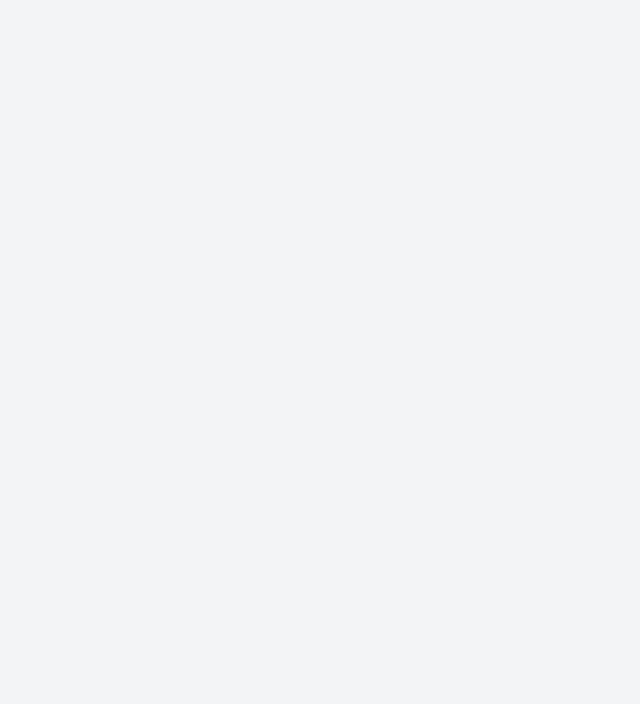
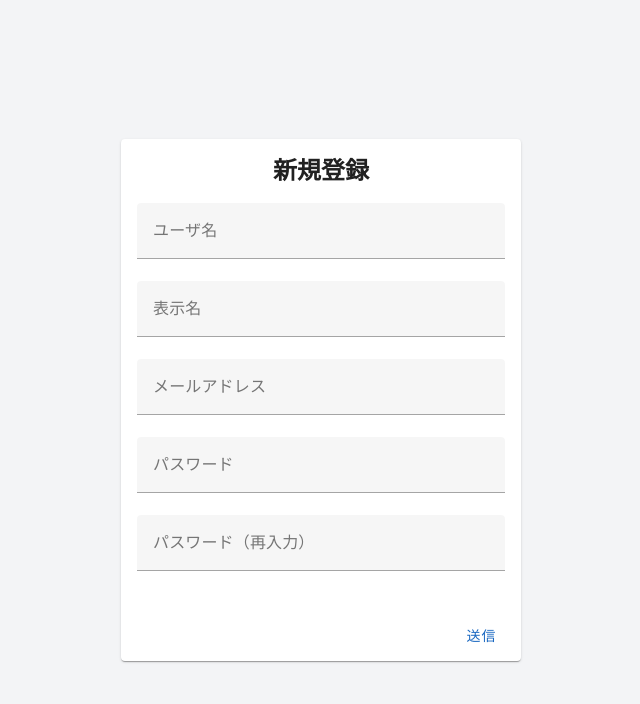
Before and after one commit to a2h1r0/QH_front, a Nuxt app: page /Register in a window 1280 px wide. Before the commit this address had no page. Shown: the top 704 px of the page, without its empty margins (319-959 px from the left). Built offline with nearby package versions, Linux system fonts and the light colour scheme.

Commit message:
#3 登録画面のベース実装

```diff
--- /dev/null
+++ b/pages/Register.vue
@@ -0,0 +1,87 @@
+<script setup lang="ts">
+const username = ref('');
+const display_name = ref('');
+const email = ref('');
+const password = ref('');
+const password_confirmation = ref('');
+// const accept = false;
+
+const registerForm = ref();
+const rules = {
+  username: [(value: any) => !!value || 'ユーザ名は必須項目です。'],
+  display_name: [(value: any) => !!value || '表示名は必須項目です。'],
+  email: [(value: any) => !!value || 'メールアドレスは必須項目です。'],
+  password: [(value: any) => !!value || 'パスワードは必須項目です。'],
+  password_confirmation: [
+    (value: any) => !!value || 'パスワード（再入力）は必須項目です。',
+  ],
+};
+
+const submit = async () => {
+  const validate = await registerForm.value.validate();
+
+  if (validate.valid) {
+    console.log('送信できそう');
+  }
+};
+</script>
+
+<template>
+  <div class="d-flex align-center justify-center fill-height">
+    <v-card min-width="400px" class="pt-4">
+      <h1 class="text-center text-h5 font-weight-bold">新規登録</h1>
+
+      <v-card-text>
+        <v-form ref="registerForm">
+          <v-text-field
+            label="ユーザ名"
+            name="username"
+            type="text"
+            v-model="username"
+            :rules="rules.username"
+            placeholder="a2h1r0"
+          />
+
+          <v-text-field
+            label="表示名"
+            name="display_name"
+            type="text"
+            v-model="display_name"
+            :rules="rules.display_name"
+            placeholder="検討くん"
+          />
+
+          <v-text-field
+            label="メールアドレス"
+            name="email"
+            type="email"
+            v-model="email"
+            :rules="rules.email"
+            placeholder="kentou@gmail.com"
+          />
+
+          <v-text-field
+            label="パスワード"
+            name="password"
+            type="password"
+            v-model="password"
+            :rules="rules.password"
+          />
+
+          <v-text-field
+            label="パスワード（再入力）"
+            name="password_confirmation"
+            type="password"
+            v-model="password_confirmation"
+            :rules="rules.password_confirmation"
+          />
+        </v-form>
+      </v-card-text>
+
+      <v-card-actions>
+        <v-spacer />
+        <v-btn @click="submit" color="primary">送信</v-btn>
+      </v-card-actions>
+    </v-card>
+  </div>
+</template>
```
